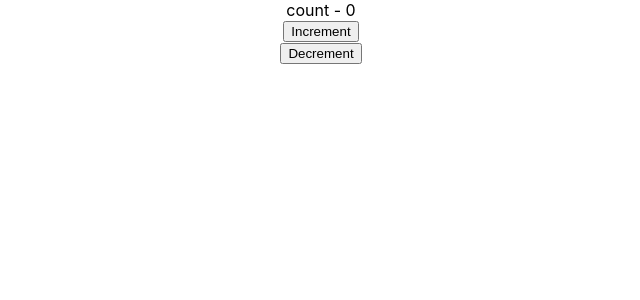
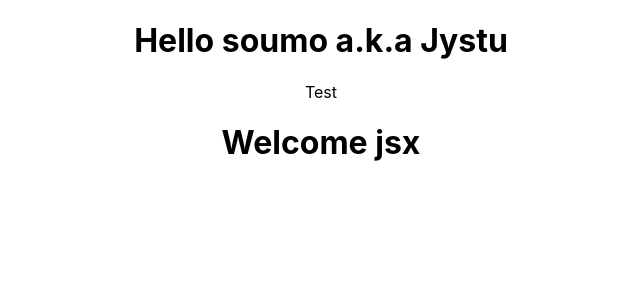
Before and after one commit to soumoq/reactJs_tutorial, a React (Create React App) app: page / in a window 1280 px wide. Shown: the top 300 px of the page, without its empty margins (319-959 px from the left). Built offline with nearby package versions, Linux system fonts and the light colour scheme.

Commit message:
destructuring state and props

```diff
--- a/src/App.js
+++ b/src/App.js
@@ -1,13 +1,16 @@
 import './App.css';
 import Message from './components/Message';
 import Counter from './components/Counter'
+import { Greet } from './components/Greet';
+import Welcome from './components/Welcome';
 
 
 
 function App() {
   return (
     <div className="App">
-     <Counter/>
+     <Greet name="soumo" type = "Jystu" children="Test"/>
+    <Welcome name="jsx"></Welcome>
     </div>
   );
 }
--- a/src/components/Counter.js
+++ b/src/components/Counter.js
@@ -10,15 +10,26 @@ class Counter extends Component {
     }
 
     increment() {
-        this.setState({
-            count: this.state.count + 1
-        })
+        this.setState((prvState)=>({
+            count:prvState.count+1
+        }))
+    }
+
+    incrementfive(){
+        this.increment()
+        this.increment()
+        this.increment()
+        this.increment()
+        this.increment()
+
     }
 
     decrement() {
         if (this.state.count > 0) {
             this.setState({
                 count: this.state.count - 1
+            }, () => {
+                console.log(this.state.count);
             })
         }
     }
@@ -28,7 +39,7 @@ class Counter extends Component {
     render() {
         return (<div>
             <div>count - {this.state.count}</div>
-            <button onClick={() => this.increment()}>Increment</button>
+            <button onClick={() => this.incrementfive()}>Increment</button>
             <br></br>
             <button onClick={() => this.decrement()}>Decrement</button>
         </div>)
--- a/src/components/Greet.js
+++ b/src/components/Greet.js
@@ -1,12 +1,12 @@
 import React from 'react'
 
 
-export const Greet = (props) => {
-    console.log(props);
+export const Greet = ({name,type,children}) => {
+
     return (
         <dif>
-            <h1>Hello {props.name} a.k.a {props.type}</h1>
-            {props.children}
+            <h1>Hello {name} a.k.a {type}</h1>
+            {children}
         </dif>
     )
 }
--- a/src/components/Welcome.js
+++ b/src/components/Welcome.js
@@ -1,8 +1,9 @@
-import React, {Component} from 'react'
+import React, { Component } from 'react'
 
-class Welcome extends Component{
-    render(){
-    return <h1>Welcome {this.props.name}</h1>
+class Welcome extends Component {
+    render() {
+        const { name } = this.props
+        return <h1>Welcome {name}</h1>
     }
 }
 
```
Also changed, not shown: 1 other file (tests, documents, lock files or other folders).
